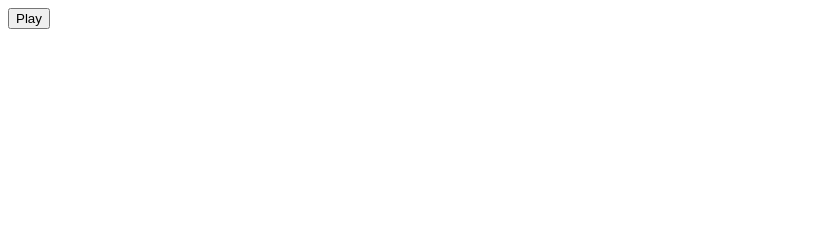
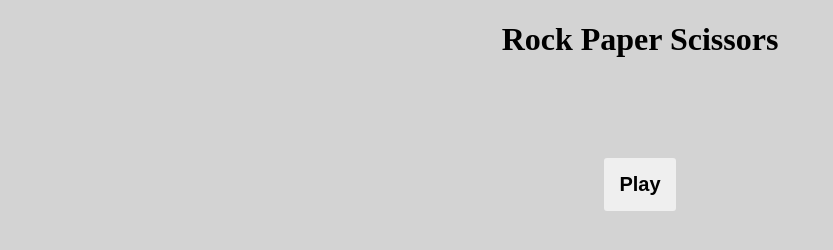
Before and after one commit to marcel-balint/Rock-Paper-Scissors, a plain HTML site: page index.html in a window 1280 px wide. Shown: the whole page, without its empty margins (0-833 px from the left). Drawn offline with Linux system fonts and the light colour scheme.

Commit message:
Styling the page

```diff
--- a/index.html
+++ b/index.html
@@ -6,11 +6,34 @@
     <meta name="viewport" content="width=device-width, initial-scale=1.0">
     <meta http-equiv="X-UA-Compatible" content="ie=edge">
     <title>Rock Paper Scissors</title>
+    <style>
+    body {
+        background-color: #d3d3d3;
+    }
+        button {
+            border: 0;
+            padding: 15px;
+            cursor: pointer;
+            display: block;
+            margin: 100px auto;
+            font-weight: bold;
+            font-size: 20px;
+            border-radius: 3px;
+        }
+
+        button:hover {
+            box-shadow: 1px 1px 50px -12px rgba(0, 0, 0, 0.73);
+        }
+
+        h1 {
+            text-align:center;
+        }
+    </style>
 </head>
 
 <body>
-
-    <button  onclick="game()" id="btn" >Play</button>
+    <h1>Rock Paper Scissors</h1>
+    <button onclick="game()" id="btn">Play</button>
 
     <script>
         //Random return function
@@ -71,9 +94,9 @@
             }
         }
 
-        document.getElementById("btn").addEventListener("click", function () {
-         this.innerHTML = "REPLAY";
-       });
+        document.getElementById("btn").addEventListener("click", function() {
+            this.innerHTML = "REPLAY";
+        });
 
         function game() {
 
```
